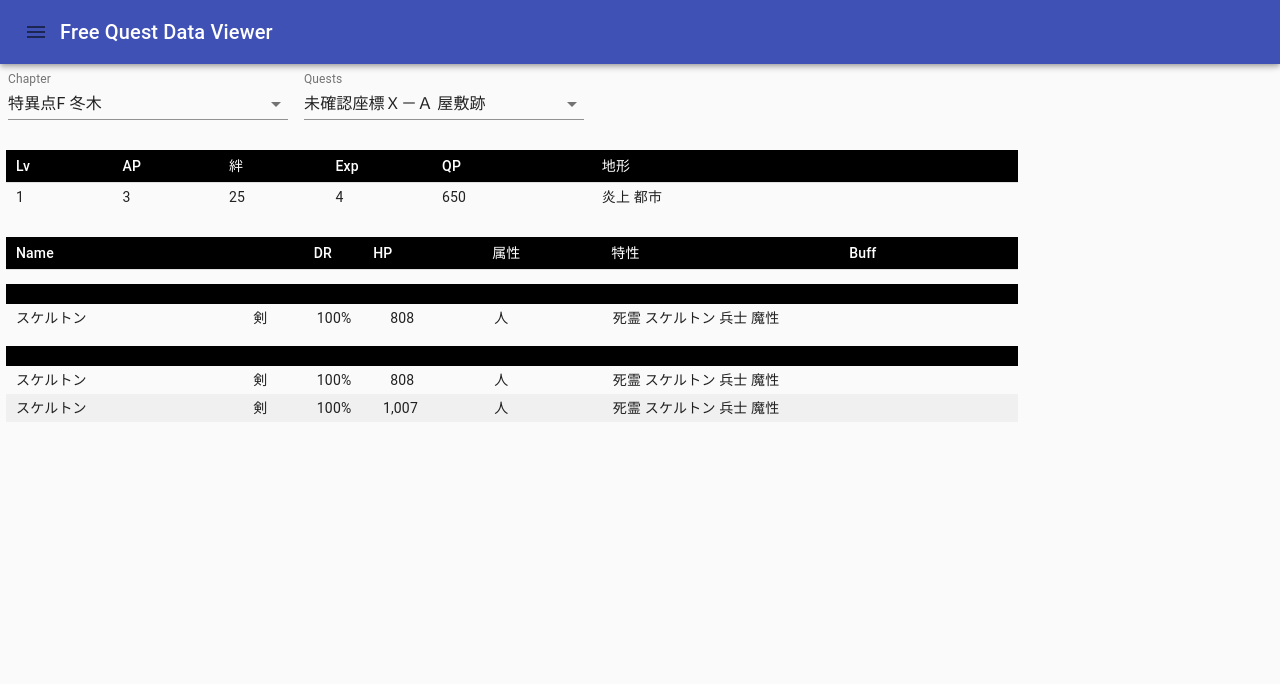
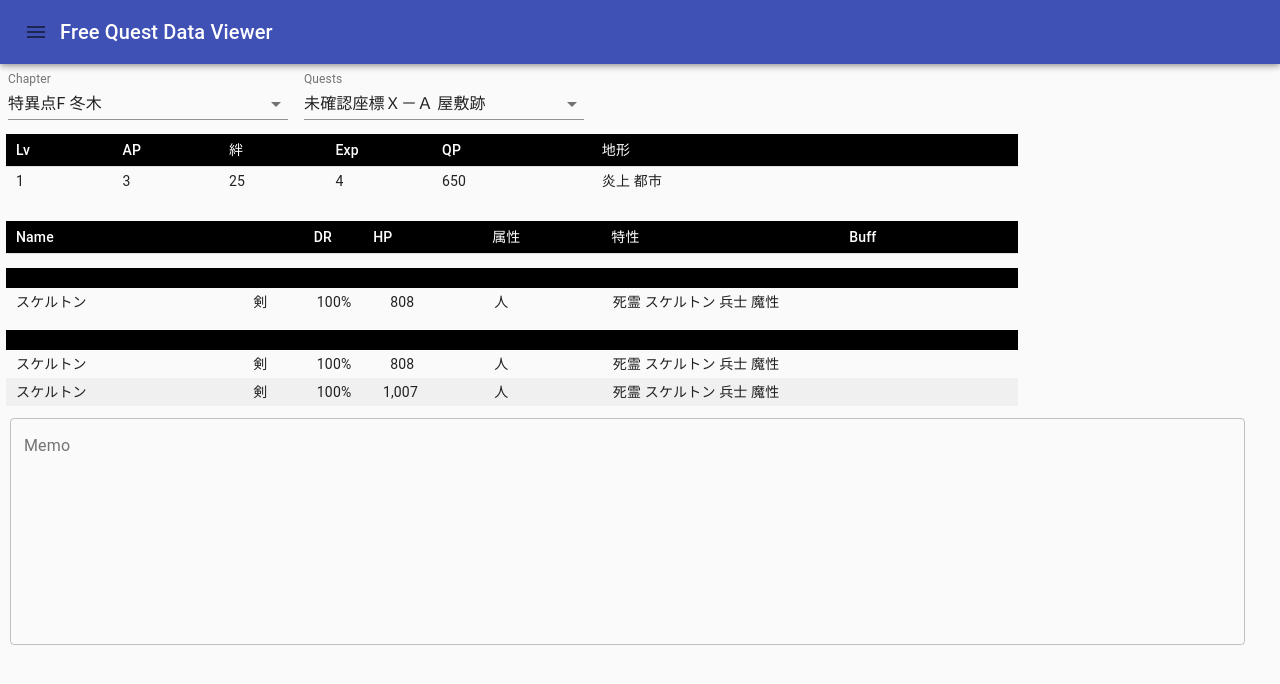
Before and after one commit to kanata3249/FreeQuestDataViewer, a React app: page / in a window 1280 px wide. Shown: the top 684 px of the page. Built offline with nearby package versions, Linux system fonts and the light colour scheme.

Commit message:
implement quest memo

```diff
--- /dev/null
+++ b/src/app/components/QuestMemo.tsx
@@ -0,0 +1,52 @@
+import React, { FC, useState } from 'react'
+import { makeStyles, createStyles, Theme } from '@material-ui/core/styles'
+
+import { TextField } from '@material-ui/core'
+
+type Props = {
+  maxLength: number
+  text: string
+  questId: number
+  onChange(text: string): void
+}
+
+const useStyles = makeStyles((theme: Theme) => (
+  createStyles({
+    container: {
+      minWidth: "95vw",
+      padding: 6,
+      paddingRight: 10,
+      paddingLeft: 10
+    },
+  }))
+)
+
+export const QuestMemo: FC<Props> = (props) => {
+  const classes = useStyles();
+  const [composing, setComposing] = useState(false)
+  const [text, setText] = useState(props.text)
+  const [savedText, setSavedText] = useState(props.text)
+
+  const handleMemoChanged = (e : React.ChangeEvent<HTMLInputElement>) => {
+    setText(e.target.value)
+    if (!composing) {
+      props.onChange(e.target.value)
+      setSavedText(e.target.value)
+    }
+  }
+  const handleCompositionEnd = () => {
+    setComposing(false)
+    if (text != savedText) {
+      props.onChange(text)
+      setSavedText(text)
+    }
+  }
+
+  return (
+    <div className={classes.container}>
+      <TextField multiline={true} label="Memo" rows={10} fullWidth={true} variant='outlined' inputProps={{ maxLength: props.maxLength }} value={text}
+       onChange={handleMemoChanged} onCompositionStart={() => setComposing(true)} onCompositionEnd={handleCompositionEnd}
+      />
+    </div>
+  )
+}
--- a/src/app/pages/topPage.tsx
+++ b/src/app/pages/topPage.tsx
@@ -6,6 +6,7 @@ import MenuIcon from '@material-ui/icons/Menu'
 
 import { QuestSelector } from '../components/QuestSelector'
 import { QuestViewer } from '../components/QuestViewer'
+import { QuestMemo } from '../components/QuestMemo'
 
 import { questList, questData } from '../../fgo/questInfo'
 
@@ -22,6 +23,16 @@ const validatedQuestId = (questId) => {
   return questId
 }
 
+const saveMemo = (questId: number, text: string) =>
+{
+  localStorage.setItem(`memo/${questId}`, text)
+}
+
+const loadMemo = (questId: number) =>
+{
+  return localStorage.getItem(`memo/${questId}`) || ""
+}
+
 export const TopPage: FC = () => {
   const classes = useStyles();
   const [questId, setQuestId] = useState(validatedQuestId(parseInt(localStorage.getItem('questId'))))
@@ -32,6 +43,10 @@ export const TopPage: FC = () => {
   const handleQuestIdChanged = (id: number) => {
     setQuestId(id)
     localStorage.setItem('questId', Number(id).toString())
+  }
+
+  const handleMemoChanged = (text: string) => {
+    saveMemo(questId, text)
   }
 
   return (
@@ -48,14 +63,11 @@ export const TopPage: FC = () => {
           </Toolbar>
         </AppBar>
       </div>
-      <Grid container direction="column" spacing={2}>
-        <Grid item>
-          <QuestSelector quests={questList()} questData={questData} questId={questId} onChange={handleQuestIdChanged}/>
-        </Grid>
-        <Grid item>
-          <QuestViewer questData={questData} questId={questId}/>
-        </Grid>
-      </Grid>
+      <div>
+        <QuestSelector quests={questList()} questData={questData} questId={questId} onChange={handleQuestIdChanged}/>
+        <QuestViewer questData={questData} questId={questId}/>
+        <QuestMemo key={questId} questId={questId} maxLength={10 * 1024} onChange={handleMemoChanged} text={loadMemo(questId)}/>
+      </div>
     </>
   )
 }
```
